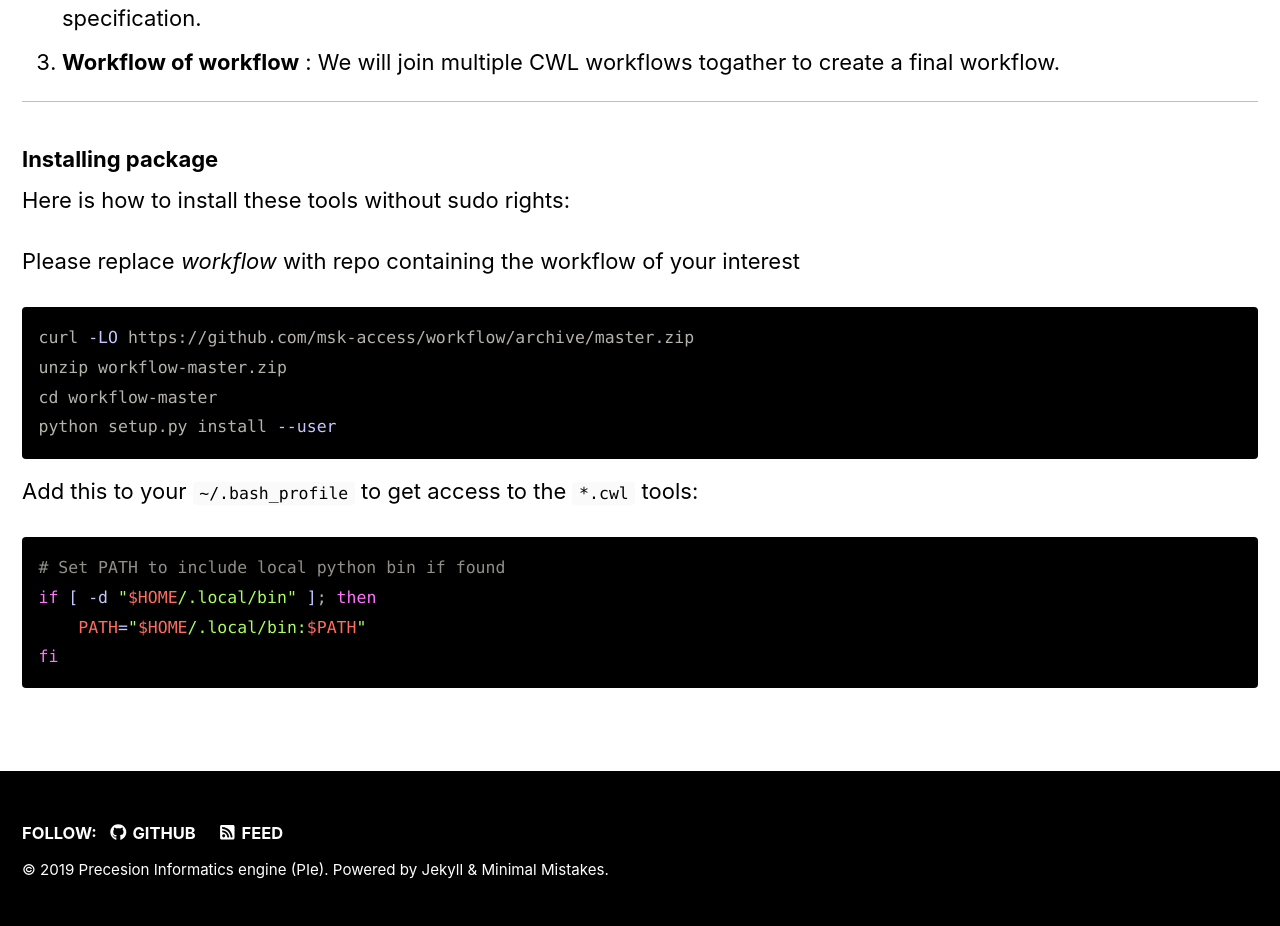
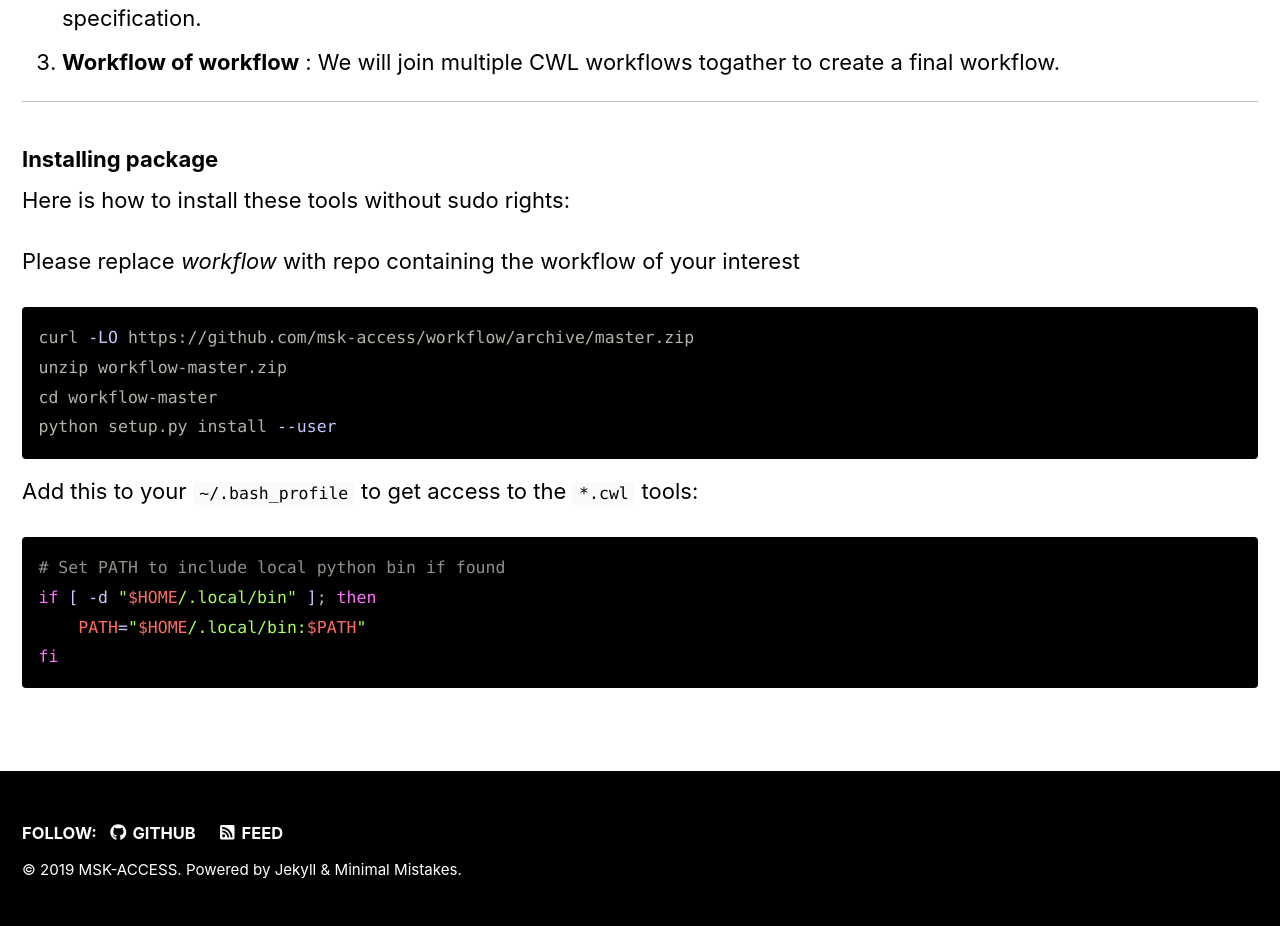
Before and after one commit to msk-access/msk-access.github.io, a Jekyll site: the page built from index.md, in a window 1280 px wide. Shown: the part 1395-2321 px from the top of the page. Built offline with Jekyll 4.4.1, drawn with Linux system fonts in a browser that asks for light colours; nearby versions of some CDN libraries; our own code applies the rules of GitHub Pages for plain Markdown files.

Commit message:
Update _config.yml

```diff
--- a/_config.yml
+++ b/_config.yml
@@ -18,8 +18,8 @@ minimal_mistakes_skin    : "contrast" # "air", "aqua", "contrast", "dark", "dirt
 locale                   : "en-US"
 title                    : "MSK-ACCESS"
 title_separator          : "-"
-name                     : "Precesion Informatics engine (PIe)"
-description              : "Precesion Informatics engine (PIe), a place for storing moving parts to writing portable, flexible and reporducible workflow."
+name                     : "MSK-ACCESS"
+description              : "MSK-ACCESS, a place for storing moving parts to writing portable, flexible and reporducible workflow."
 url                      : "https://msk-access.github.io/" # the base hostname & protocol for your site e.g. "https://mmistakes.github.io"
 baseurl                  : "/msk-access" # the subpath of your site, e.g. "/blog"
 repository               : "msk-access/docs" # GitHub username/repo-name e.g. "mmistakes/minimal-mistakes"
```
